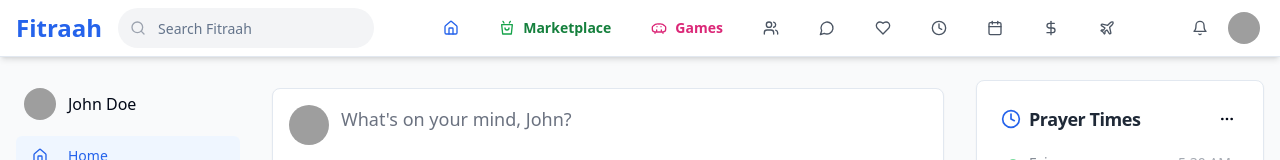
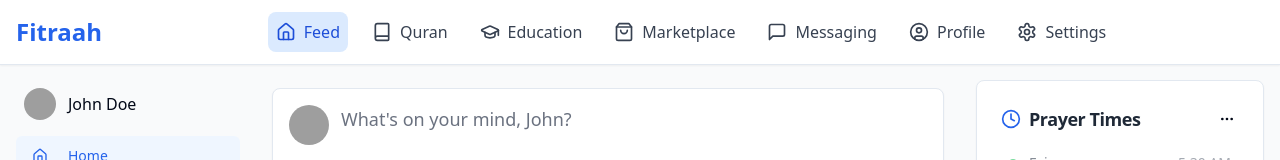
Before and after one commit to uzairit92/friend-verse-frontend, a React (Vite) app: page / in a window 1280 px wide. Shown: the top 160 px of the page. Built offline with nearby package versions, Linux system fonts and the light colour scheme; grey boxes are pictures that could not be loaded.

Commit message:
Refactor: Implement consistent top navigation
Ensured the top navigation bar is consistently displayed across all main sections of the site (Feed, Marketplace, Games, etc.) by integrating it into the main layout. The navigation bar is responsive for both mobile and desktop views.

```diff
--- a/src/App.tsx
+++ b/src/App.tsx
@@ -1,3 +1,4 @@
+
 import { Toaster } from "@/components/ui/toaster";
 import { Toaster as Sonner } from "@/components/ui/sonner";
 import { TooltipProvider } from "@/components/ui/tooltip";
--- /dev/null
+++ b/src/components/MainLayout.tsx
@@ -0,0 +1,88 @@
+
+import React from "react";
+import { Link, useLocation } from "react-router-dom";
+import { Home, Book, GraduationCap, ShoppingBag, MessageSquare, UserCircle, Settings } from "lucide-react";
+import clsx from "clsx";
+
+const navLinks = [
+  {
+    to: "/",
+    label: "Feed",
+    icon: <Home className="w-5 h-5" />,
+  },
+  {
+    to: "/quran",
+    label: "Quran",
+    icon: <Book className="w-5 h-5" />,
+  },
+  {
+    to: "/education",
+    label: "Education",
+    icon: <GraduationCap className="w-5 h-5" />,
+  },
+  {
+    to: "/marketplace",
+    label: "Marketplace",
+    icon: <ShoppingBag className="w-5 h-5" />,
+  },
+  {
+    to: "/messaging",
+    label: "Messaging",
+    icon: <MessageSquare className="w-5 h-5" />,
+  },
+  {
+    to: "/profile",
+    label: "Profile",
+    icon: <UserCircle className="w-5 h-5" />,
+  },
+  {
+    to: "/settings",
+    label: "Settings",
+    icon: <Settings className="w-5 h-5" />,
+  },
+];
+
+export default function MainLayout({ children }: { children: React.ReactNode }) {
+  const location = useLocation();
+
+  return (
+    <div className="min-h-screen flex flex-col bg-gray-50">
+      {/* Top navbar */}
+      <nav className="fixed top-0 left-0 right-0 z-40 bg-white border-b shadow-sm">
+        <div className="max-w-7xl mx-auto flex items-center px-2 md:px-4 h-14 md:h-16">
+          {/* Logo */}
+          <Link to="/" className="text-2xl font-bold text-blue-600 mr-4 flex-shrink-0">
+            Fitraah
+          </Link>
+          {/* Center navigation */}
+          <div className="flex-1 flex justify-center">
+            <ul className="flex space-x-1 md:space-x-4 items-center">
+              {navLinks.map((item) => (
+                <li key={item.to}>
+                  <Link
+                    to={item.to}
+                    className={clsx(
+                      "flex flex-col md:flex-row md:gap-2 items-center px-2 py-1 md:py-2 rounded-lg font-medium text-sm md:text-base hover:bg-blue-50 transition",
+                      location.pathname === item.to
+                        ? "bg-blue-100 text-blue-700"
+                        : "text-gray-700"
+                    )}
+                  >
+                    {item.icon}
+                    <span className="hidden md:inline">{item.label}</span>
+                  </Link>
+                </li>
+              ))}
+            </ul>
+          </div>
+        </div>
+      </nav>
+      {/* Spacer for navbar */}
+      <div className="h-14 md:h-16" />
+      {/* Main content */}
+      <main className="flex-1 w-full max-w-7xl mx-auto">
+        {children}
+      </main>
+    </div>
+  );
+}
--- a/src/pages/Games.tsx
+++ b/src/pages/Games.tsx
@@ -1,6 +1,5 @@
-
 import React, { useState } from "react";
-import { Button } from "@/components/ui/button";
+import MainLayout from "@/components/MainLayout";
 import SalahTimeMatching from "../games/SalahTimeMatching"; // new game component
 
 const games = [
@@ -46,11 +45,11 @@ const GamesLanding = () => {
   const [showSalahGame, setShowSalahGame] = useState(false);
 
   return (
+    <MainLayout>
       <div className="min-h-screen bg-gradient-to-b from-blue-100 to-pink-50 px-0 pb-12">
         {/* Hero */}
         <div className="py-8 px-4 flex flex-col items-center justify-center text-center">
           <div className="w-16 h-16 rounded-full bg-gradient-to-tr from-pink-200 to-blue-300 flex items-center justify-center shadow-lg mb-3 animate-bounce">
-          {/* Cute kids game controller SVG or emoji */}
             <span className="text-4xl">🎮</span>
           </div>
           <h1 className="text-3xl md:text-4xl font-bold font-[Comic Sans MS,cursive,sans-serif] text-pink-700 mb-2">Welcome to the Kids Zone!</h1>
@@ -100,6 +99,7 @@ const GamesLanding = () => {
           </div>
         )}
       </div>
+    </MainLayout>
   );
 };
 
--- a/src/pages/Index.tsx
+++ b/src/pages/Index.tsx
@@ -1,14 +1,15 @@
-
 import Header from "@/components/Header";
 import Sidebar from "@/components/Sidebar";
 import NewsFeed from "@/components/NewsFeed";
 import RightSidebar from "@/components/RightSidebar";
+import MainLayout from "@/components/MainLayout";
 
 const Index = () => {
   return (
-    <div className="min-h-screen bg-gray-50">
-      <Header />
-      <div className="flex max-w-7xl mx-auto pt-16">
+    <MainLayout>
+      {/* Optionally hide header, sidebars on mobile — now layout handles nav */}
+      {/* <Header /> */}
+      <div className="flex max-w-7xl mx-auto pt-0"> {/* Remove top padding, handled by layout spacer */}
         {/* Left Sidebar - Hidden on mobile */}
         <div className="hidden lg:block w-64 fixed left-0 top-16 h-full overflow-y-auto">
           <Sidebar />
@@ -24,7 +25,7 @@ const Index = () => {
           <RightSidebar />
         </div>
       </div>
-    </div>
+    </MainLayout>
   );
 };
 
--- a/src/pages/Marketplace.tsx
+++ b/src/pages/Marketplace.tsx
@@ -1,4 +1,5 @@
 import React, { useState } from "react";
+import MainLayout from "@/components/MainLayout";
 import { CategoryMenu } from "../components/marketplace/CategoryMenu";
 import { MarketplaceNavbar } from "../components/marketplace/MarketplaceNavbar";
 import { DateLocationFilter } from "../components/marketplace/DateLocationFilter";
@@ -55,6 +56,7 @@ export default function Marketplace() {
   const handleChangeLocation = () => alert("Location picker coming soon!");
 
   return (
+    <MainLayout>
       <SidebarProvider>
         {/* The sidebar trigger and Marketplace icon/name should show at top in mobile */}
         <div className="md:hidden border-b py-2 px-2 flex items-center gap-2">
@@ -104,5 +106,6 @@ export default function Marketplace() {
           </main>
         </div>
       </SidebarProvider>
+    </MainLayout>
   );
 }
```
Also changed, not shown: 1 other file (tests, documents, lock files or other folders). Lines whose indentation alone changed are shown as unchanged.
